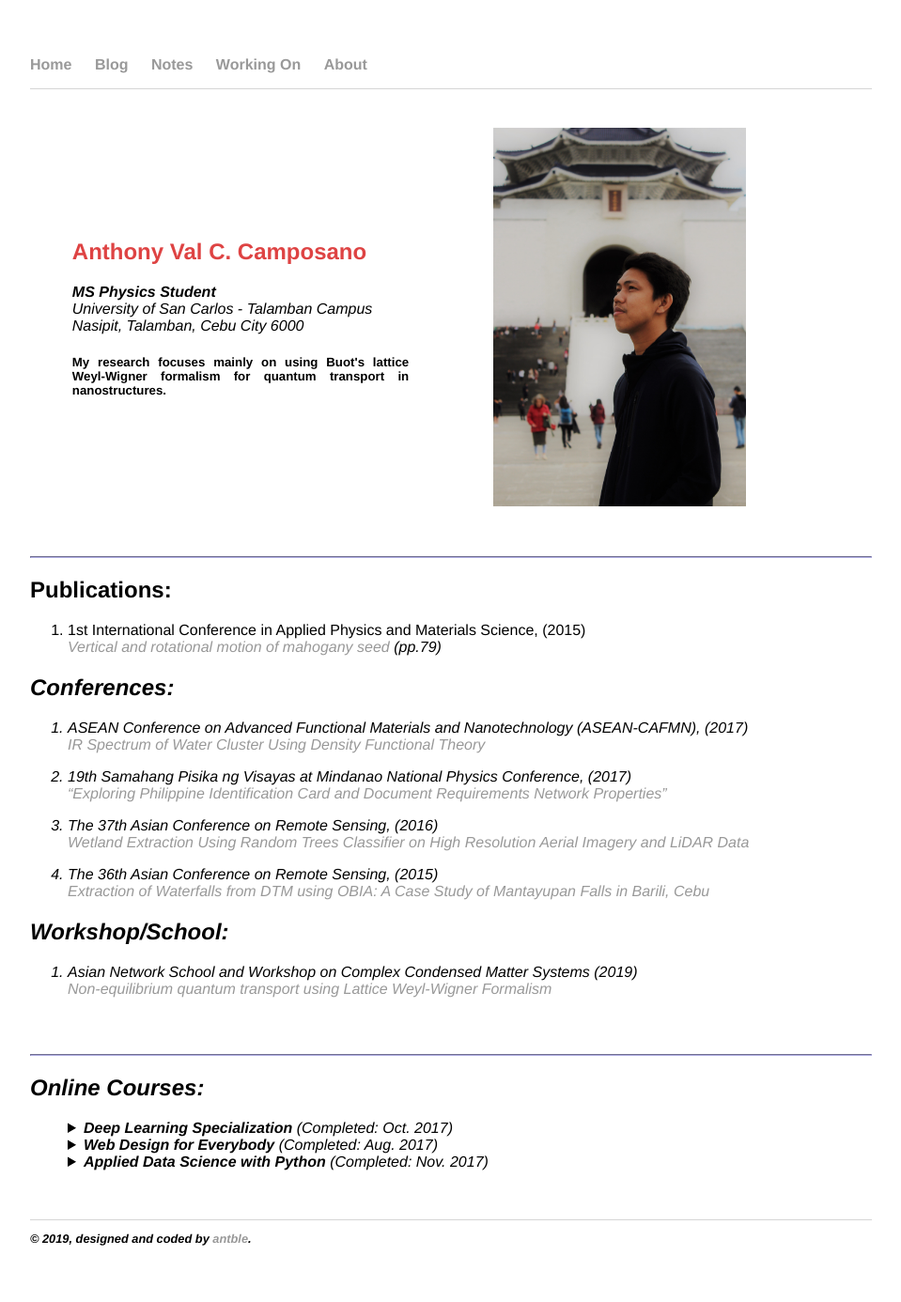
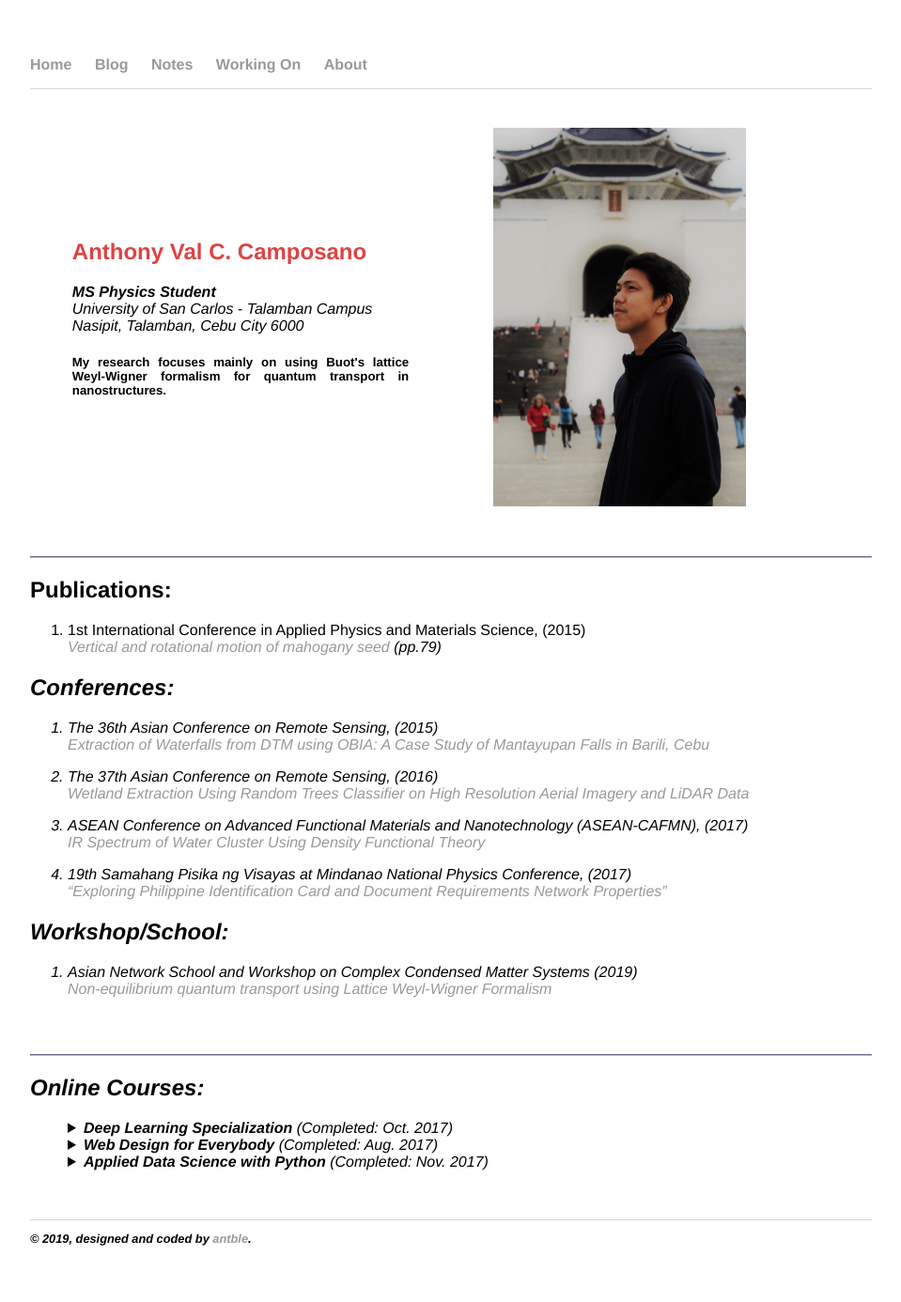
Before and after one commit to antble/antble.github.io, a Jekyll site: the page built from about/index.html, in a window 1280 px wide. Shown: the whole page at 94% size, without its empty margins (160-1119 px from the left). Built offline with Jekyll 4.4.1, drawn with Linux system fonts in a browser that asks for light colours; nearby versions of some CDN libraries; some web fonts are replaced.

```diff
--- a/about/index.html
+++ b/about/index.html
@@ -37,17 +37,16 @@ title: about
 
 	<h2>Conferences:</h2>
 	<ol>
+			<li><p>The 36th Asian Conference on Remote Sensing, (2015) <br><em><a href="http://a-a-r-s.org/acrs/administrator/components/com_jresearch/files/publications/WE4-5-3.pdf">Extraction of Waterfalls from DTM using OBIA: A Case Study of Mantayupan Falls in Barili, Cebu</a></em><br>
+			</p>
+			<li><p> The 37th Asian Conference on Remote Sensing, (2016) <br><em><a href="http://www.a-a-r-s.org/acrs/administrator/components/com_jresearch/files/publications/Ab%200206.pdf">Wetland Extraction Using Random Trees Classifier on High Resolution Aerial Imagery and LiDAR Data</a></em> <br>
+			</p>
 			<li><p>ASEAN Conference on Advanced Functional Materials and Nanotechnology (ASEAN-CAFMN), (2017) <br><em><a href="">IR Spectrum of Water Cluster Using Density Functional Theory</a></em></p></li>
-
 			<li><p>19th Samahang Pisika ng Visayas at Mindanao National Physics Conference, (2017)<br><em><a href="">“Exploring Philippine Identification Card and Document Requirements Network Properties”</a></em></p></li>
 
-
-			<li><p> The 37th Asian Conference on Remote Sensing, (2016) <br><em><a href="http://www.a-a-r-s.org/acrs/administrator/components/com_jresearch/files/publications/Ab%200206.pdf">Wetland Extraction Using Random Trees Classifier on High Resolution Aerial Imagery and LiDAR Data</a></em> <br>
-			</p>
 			</li>
 
-			<li><p>The 36th Asian Conference on Remote Sensing, (2015) <br><em><a href="http://a-a-r-s.org/acrs/administrator/components/com_jresearch/files/publications/WE4-5-3.pdf">Extraction of Waterfalls from DTM using OBIA: A Case Study of Mantayupan Falls in Barili, Cebu</a></em><br>
-			</p>
+
 			</p></li>
 
 	</ol>
```
